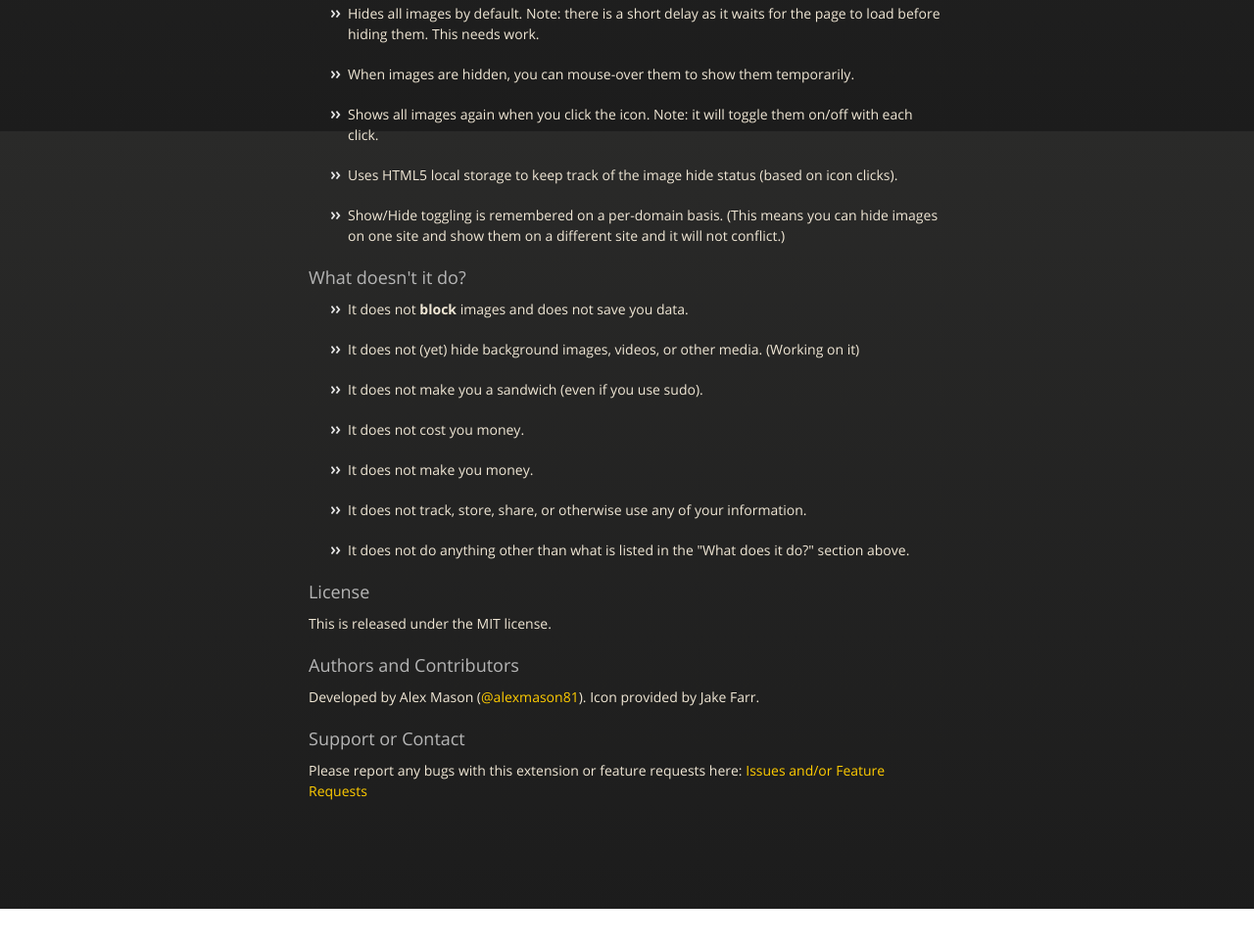
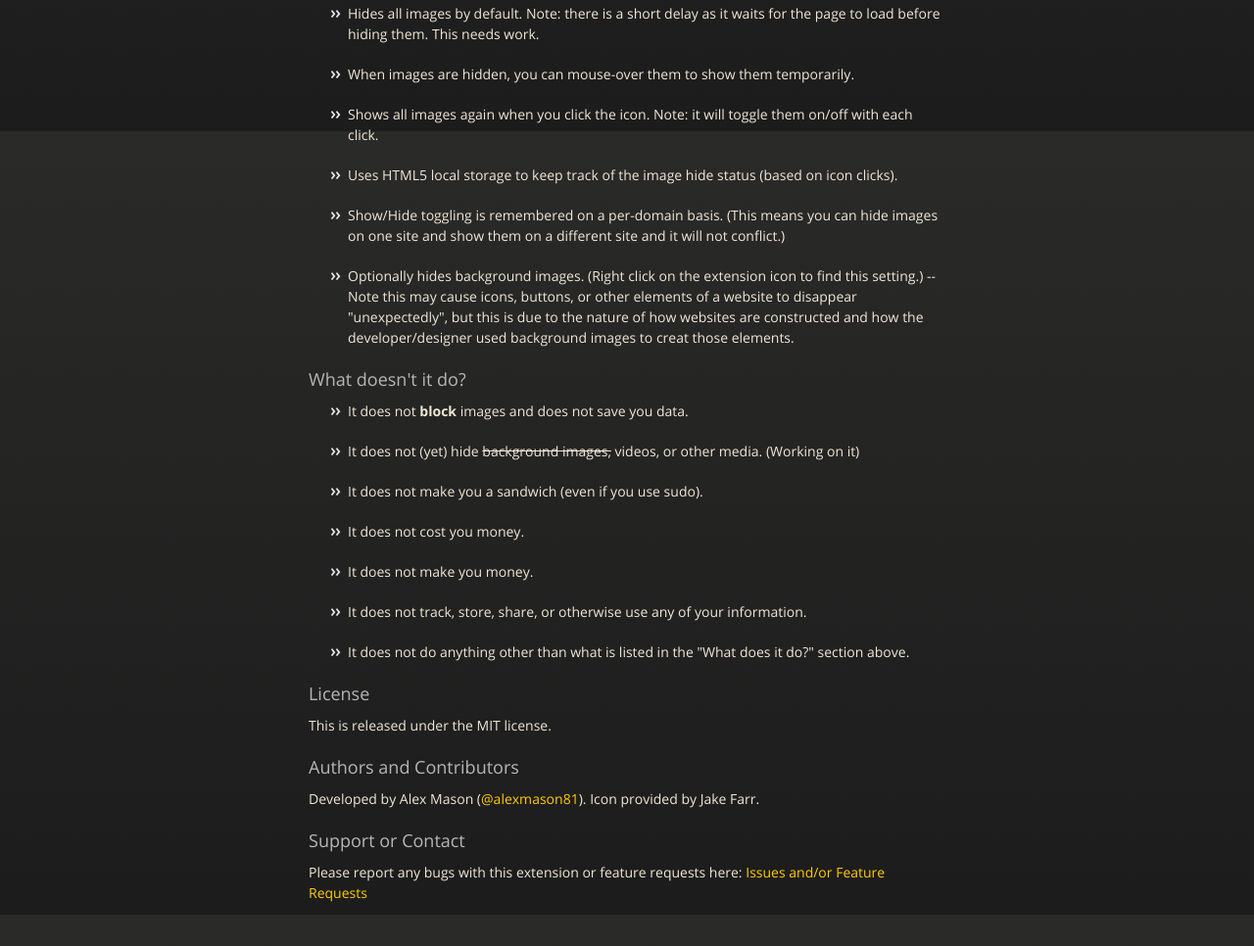
Before and after one commit to alexmason81/ChromeImgHider, a plain HTML site: page index.html in a window 1280 px wide. Shown: the part 666-1632 px from the top of the page at 98% size. Before the commit the page ends 1594 px from the top, so only its background shows below. Drawn offline with nearby package versions, Linux system fonts and the light colour scheme.

Commit message:
updated description

```diff
--- a/index.html
+++ b/index.html
@@ -61,6 +61,7 @@
 <li><p>Shows all images again when you click the icon. Note: it will toggle them on/off with each click.</p></li>
 <li><p>Uses HTML5 local storage to keep track of the image hide status (based on icon clicks).</p></li>
 <li><p>Show/Hide toggling is remembered on a per-domain basis. (This means you can hide images on one site and show them on a different site and it will not conflict.)</p></li>
+<li><p>Optionally hides background images. (Right click on the extension icon to find this setting.) -- Note this may cause icons, buttons, or other elements of a website to disappear "unexpectedly", but this is due to the nature of how websites are constructed and how the developer/designer used background images to creat those elements.</p></li>
 </ul>
 
 <h3>
@@ -68,7 +69,7 @@
 
 <ul>
 <li><p>It does not <strong>block</strong> images and does not save you data.</p></li>
-<li><p>It does not (yet) hide background images, videos, or other media. (Working on it)</p></li>
+<li><p>It does not (yet) hide <del>background images,</del> videos, or other media. (Working on it)</p></li>
 <li><p>It does not make you a sandwich (even if you use sudo).</p></li>
 <li><p>It does not cost you money.</p></li>
 <li><p>It does not make you money.</p></li>
```
